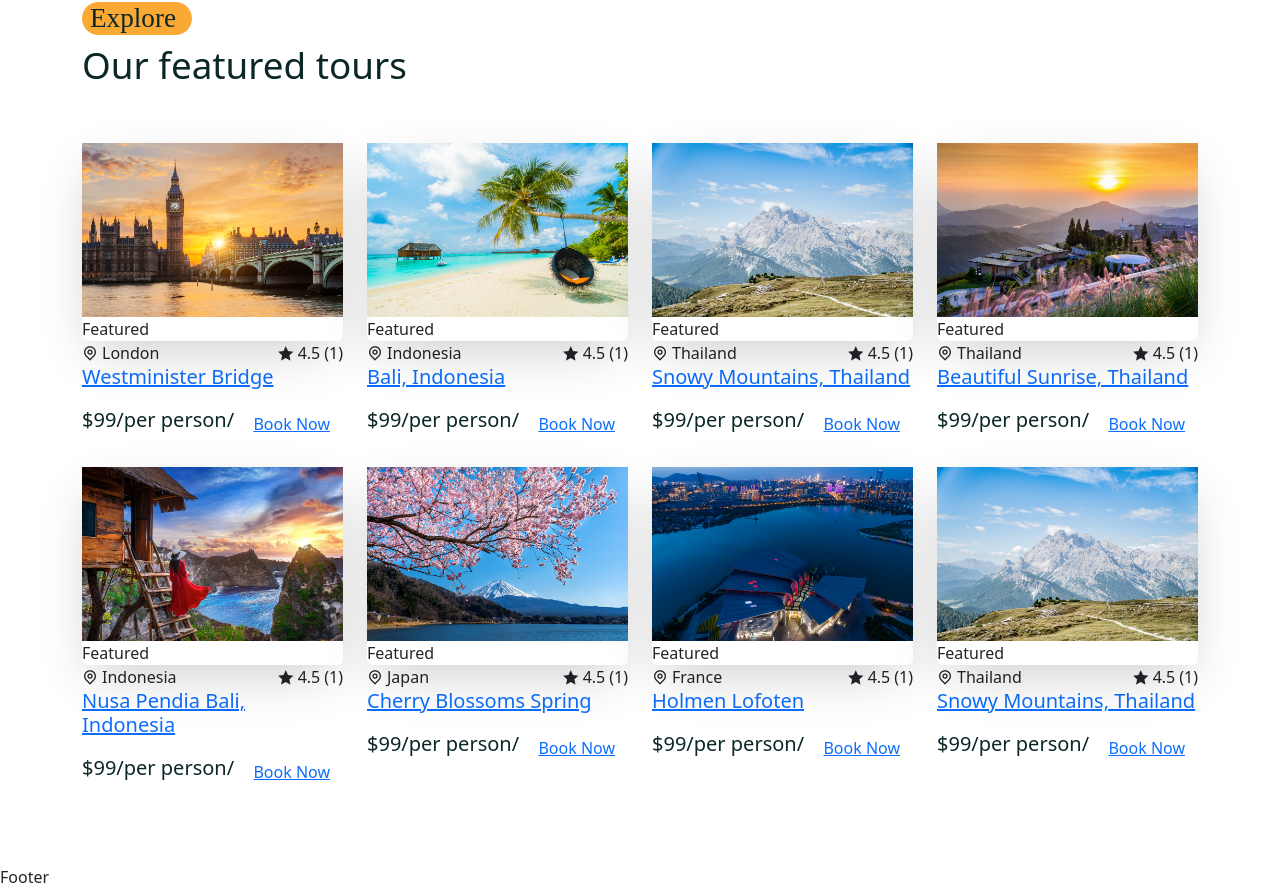
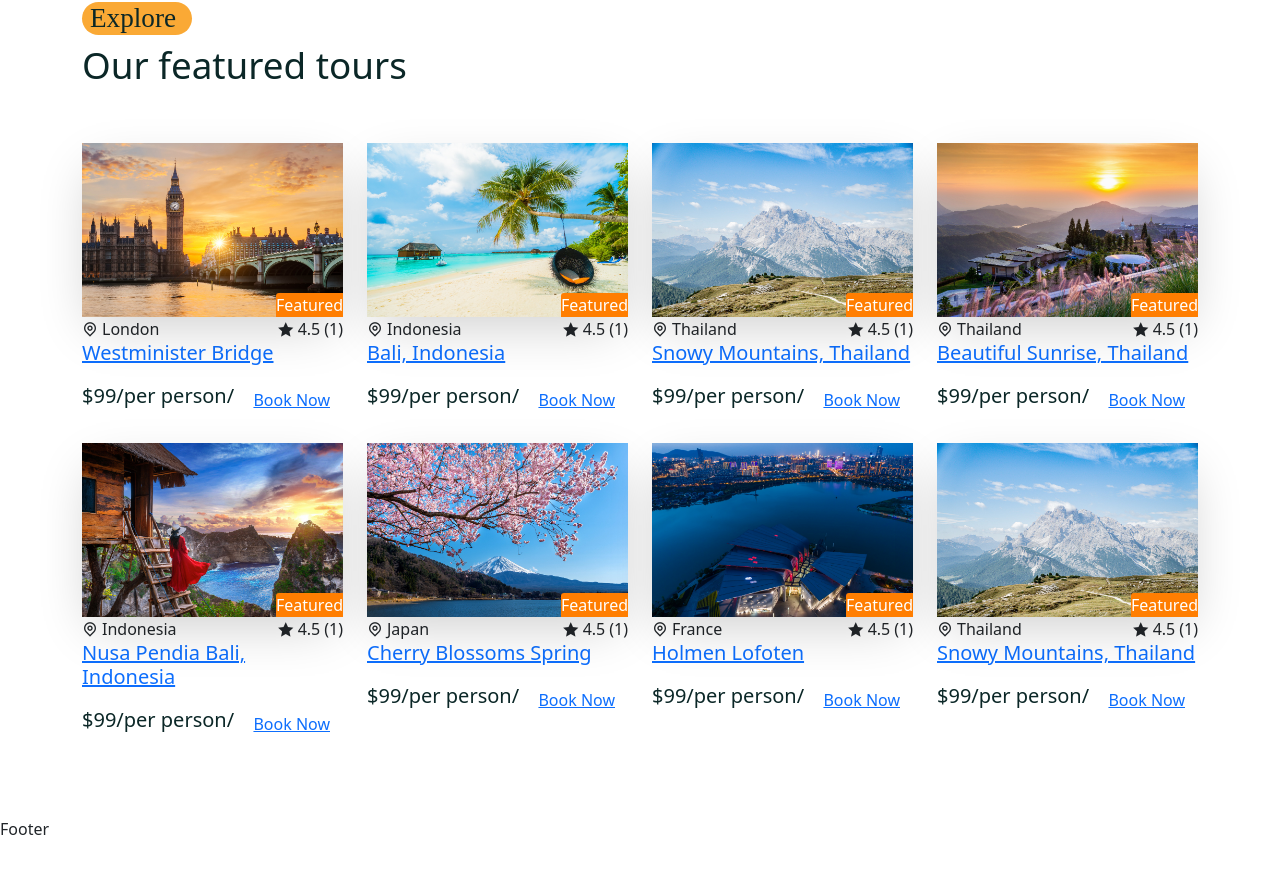
Before and after one commit to Ajeettiwarii/Travelvista, a React (Create React App) app in the folder frontend/: page /home in a window 1280 px wide. Shown: the part 1049-1938 px from the top of the page. After the commit the page ends 1890 px from the top, so only its background shows below. Built offline with nearby package versions, Linux system fonts and the light colour scheme; a web font is replaced by a local one.

Commit message:
tourcardcss

```diff
--- a/frontend/src/shared/tour-card.css
+++ b/frontend/src/shared/tour-card.css
@@ -6,3 +6,18 @@
     border: none !important;
     box-shadow: rgba(0,0,0,0.2) 0px 18px 50px -10px;
 }
+.tour__img{
+    position: relative;
+}
+.tour__img span{
+    position: absolute;
+    bottom: 0;
+    right: 0;
+    width: max-content;
+    height: max-content;
+    z-index: 10;
+    background: var(--primary-color);
+    color:#fff;
+    padding: 0.3 rem 0.5rem;
+    border-radius: 3px 0 0 0;
+}
```
